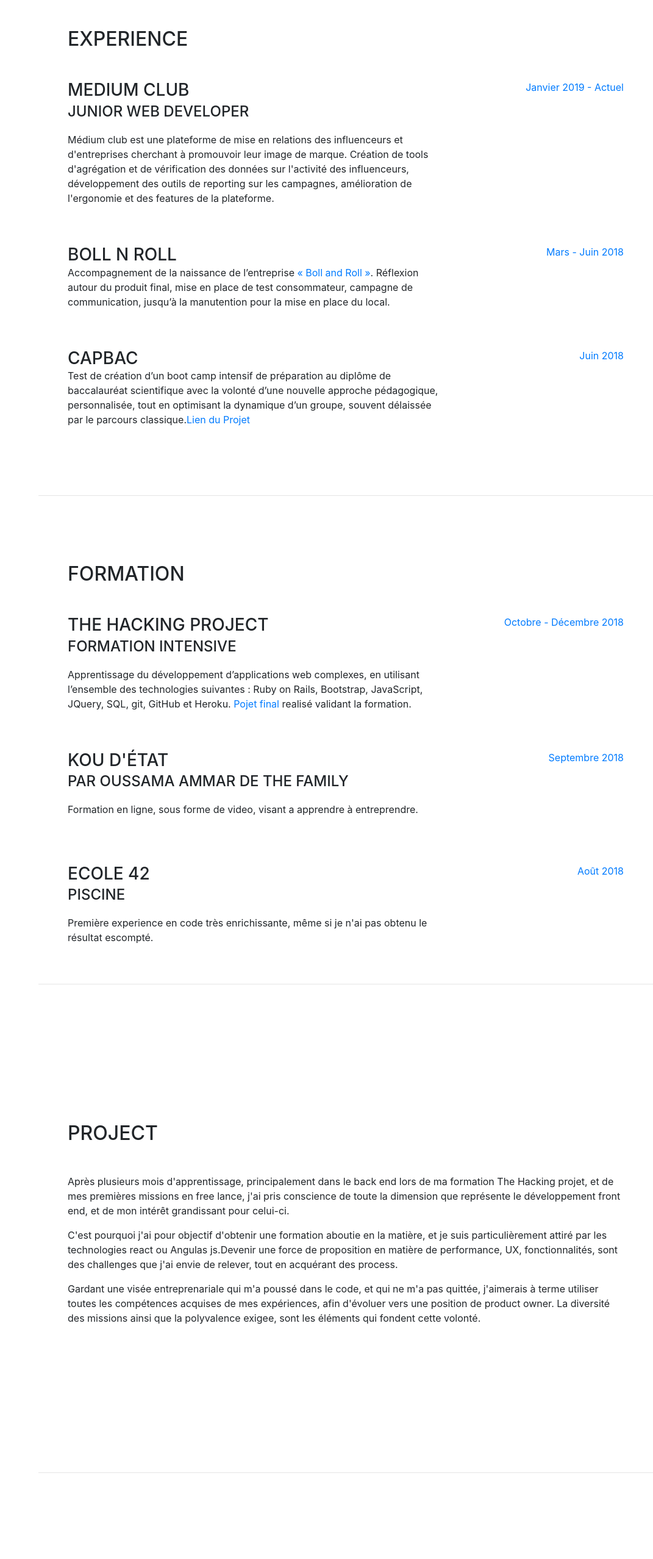
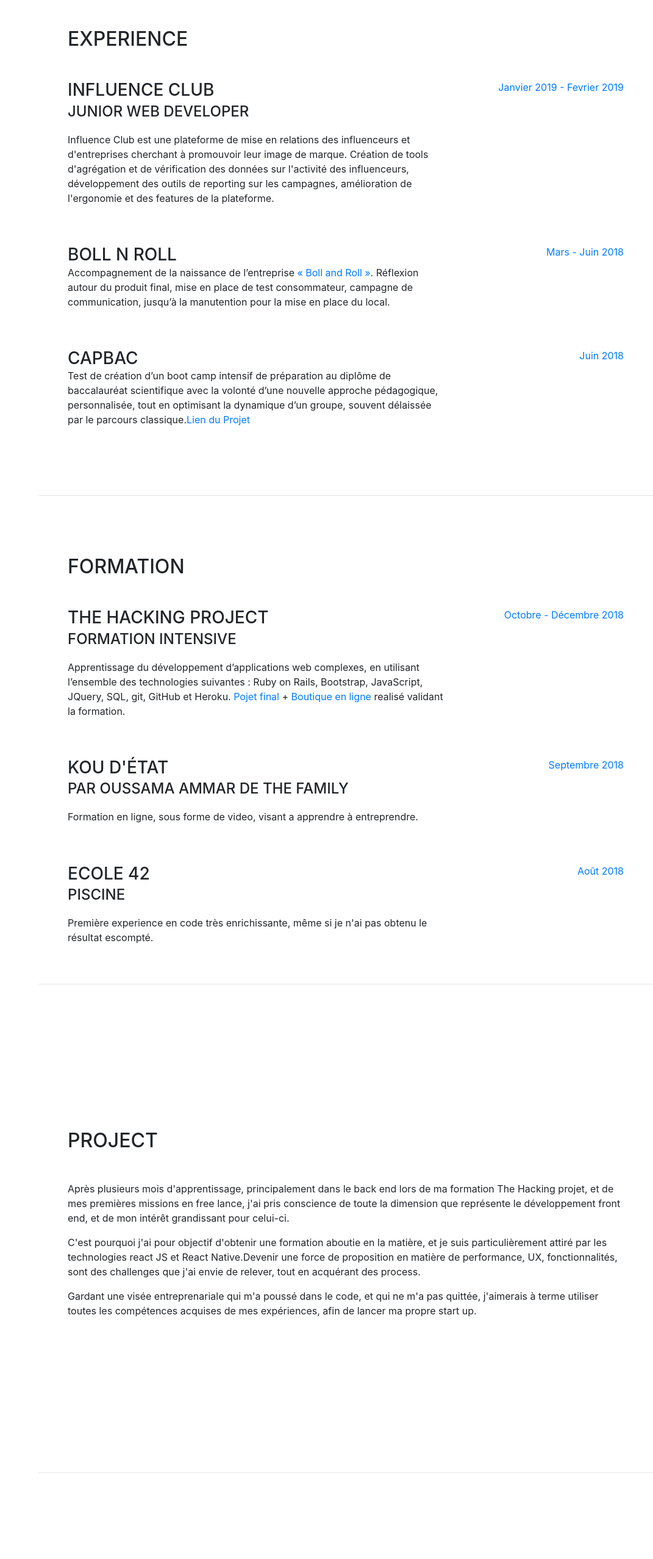
Before and after one commit to VictorianRoques/cv_ya-k, a website with bundled scripts: page index.html in a window 1280 px wide. Shown: the part 804-3360 px from the top of the page at 61% size, without its empty margins (209-1280 px from the left). Built offline with nearby package versions, Linux system fonts and the light colour scheme; a web font is replaced by a local one.

Commit message:
general cv

```diff
--- a/index.html
+++ b/index.html
@@ -95,12 +95,12 @@
               <h2 class="mb-5">Experience</h2>
               <div class="resume-item d-flex flex-column flex-md-row mb-5">
                 <div class="resume-content mr-auto">
-                  <h3 class="mb-0">Medium Club</h3>
+                  <h3 class="mb-0">Influence Club</h3>
                     <div class="subheading mb-3">Junior Web Developer</div>
-                    <p> Médium club est une plateforme de mise en relations des influenceurs et d'entreprises cherchant à promouvoir leur image de marque. Création de tools d'agrégation et de vérification des données sur l'activité des influenceurs, développement des outils de reporting sur les campagnes, amélioration de l'ergonomie et des features de la plateforme.</p>
+                    <p> Influence Club est une plateforme de mise en relations des influenceurs et d'entreprises cherchant à promouvoir leur image de marque. Création de tools d'agrégation et de vérification des données sur l'activité des influenceurs, développement des outils de reporting sur les campagnes, amélioration de l'ergonomie et des features de la plateforme.</p>
                 </div>
                 <div class="resume-date text-md-right">
-                  <span class="text-primary">Janvier 2019 - Actuel</span>
+                  <span class="text-primary">Janvier 2019 - Fevrier 2019</span>
                 </div>
               </div>
 
@@ -141,6 +141,7 @@
               <h3 class="mb-0">The Hacking Project</h3>
               <div class="subheading mb-3">Formation intensive</div>
               <div><p>Apprentissage du développement d’applications web complexes, en utilisant l’ensemble des technologies suivantes : Ruby on Rails, Bootstrap, JavaScript, JQuery, SQL, git, GitHub et Heroku. <a href="https://alim-alo.herokuapp.com/">Pojet final</a>
+							+ <a href="https://boutique-developement.herokuapp.com/">Boutique en ligne</a>
  realisé validant la formation.</p> </div>
             </div>
             <div class="resume-date text-md-right">
@@ -178,24 +179,14 @@
         <div class="my-auto">
           <h2 class="mb-5">Project</h2>
         <p>Après plusieurs mois d'apprentissage, principalement dans le back end lors de ma formation The Hacking projet, et de mes premières  missions  en free lance, j'ai pris conscience de toute la dimension que représente le développement front end, et de mon intérêt grandissant pour celui-ci. </p>
-        <p>C'est pourquoi j'ai pour objectif d'obtenir une formation aboutie en la matière, et je suis particulièrement attiré par les technologies react ou Angulas js.Devenir une force de proposition en matière de performance, UX, fonctionnalités, sont des challenges que j'ai envie de relever, tout en acquérant des process.</p>
-        <p>Gardant une  visée entreprenariale qui m'a poussé dans le code, et qui ne m'a pas quittée, j'aimerais à terme utiliser toutes les compétences acquises de mes expériences, afin d'évoluer vers une position de product owner. La diversité des missions ainsi que la polyvalence exigee, sont les éléments qui fondent cette volonté. </p>
+        <p>C'est pourquoi j'ai pour objectif d'obtenir une formation aboutie en la matière, et je suis particulièrement attiré par les technologies react JS et React Native.Devenir une force de proposition en matière de performance, UX, fonctionnalités, sont des challenges que j'ai envie de relever, tout en acquérant des process.</p>
+        <p>Gardant une visée entreprenariale qui m'a poussé dans le code, et qui ne m'a pas quittée, j'aimerais à terme utiliser toutes les compétences acquises de mes expériences, afin de lancer ma propre start up. </p>
 	     </div>
 
       </section>
 
       <hr class="m-0">
 
-			<section class="resume-section p-3 p-lg-5 d-flex flex-column" id="city_scoot">
-        <div class="my-auto">
-          <h2 class="mb-5">City Scoot</h2>
-    <p>Dans la logique de mon projet, il me semble indispensable de pouvoir acquérir une formation dans une entreprise à forte croissance avec un projet de mobilité ambitieux impactant la vie de dizaines de milliers de personnes.</p>
-    <p>Grand fan de City Scoot depuis mon arrive dans la capitale; Quoi de plus motivant que de travailler pour l'entreprise qui nous fournit ces services que l'on utilise et apprécie au quotidien? </p>
-    <p>De plus, immergé dans la culture entreprenariale, de par mes connaissances théoriques personnelles et de mon quotidien  au sein de l'incubateur School lab, allié à la capacité de coder en équipe, je pense pouvoir correspondre aux attentes de City scoot.</p>
-      	</div>
-
-      </section>
-      <hr class="m-0">
 
 
       <section class="resume-section p-3 p-lg-5 d-flex flex-column" id="interests">
```
